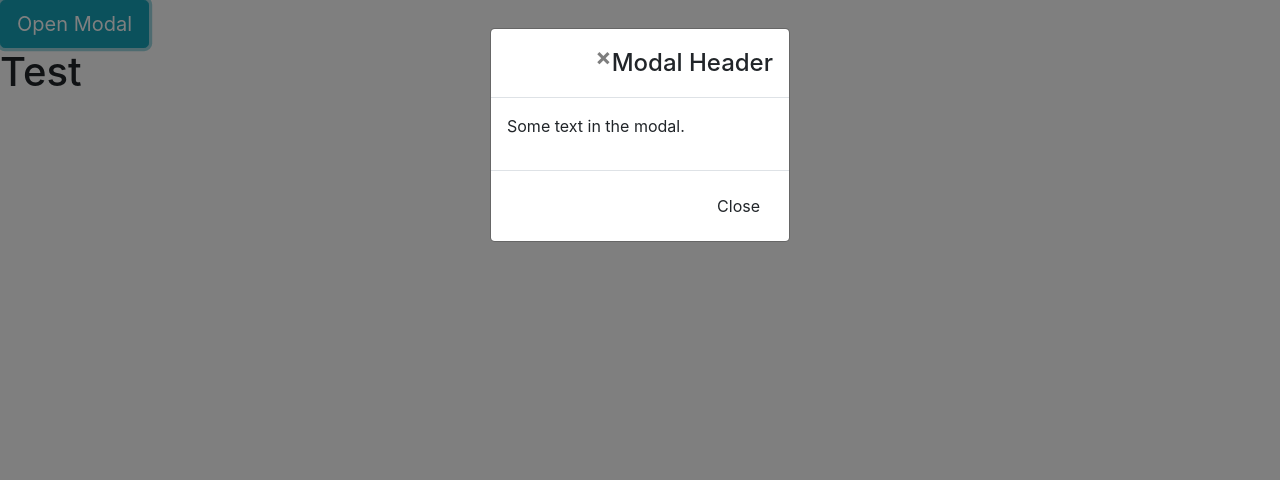
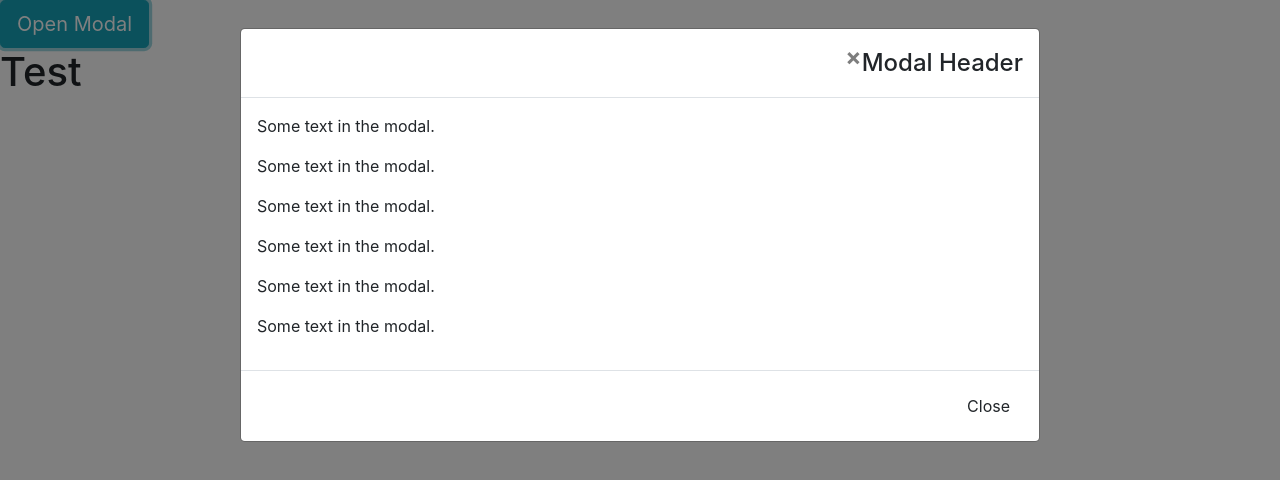
Before and after one commit to JRamos1/PrepU-Blog, a website: page public/index.html in a window 1280 px wide. Both pictures are taken after a click on the button "Open Modal". Drawn offline with nearby package versions, Linux system fonts and the light colour scheme.

Commit message:
Push before pull from Justin branch

```diff
--- a/public/index.html
+++ b/public/index.html
@@ -14,7 +14,7 @@
 
         <!-- Modal -->
         <div id="myModal" class="modal fade" role="dialog">
-          <div class="modal-dialog modal-sm">
+          <div class="modal-dialog modal-lg">
 
             <!-- Modal content-->
             <div class="modal-content">
@@ -23,6 +23,11 @@
                 <h4 class="modal-title">Modal Header</h4>
               </div>
               <div class="modal-body">
+                <p>Some text in the modal.</p>
+                <p>Some text in the modal.</p>
+                <p>Some text in the modal.</p>
+                <p>Some text in the modal.</p>
+                <p>Some text in the modal.</p>
                 <p>Some text in the modal.</p>
               </div>
               <div class="modal-footer">
```
